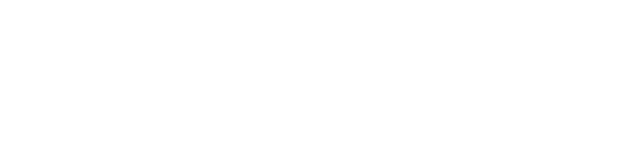
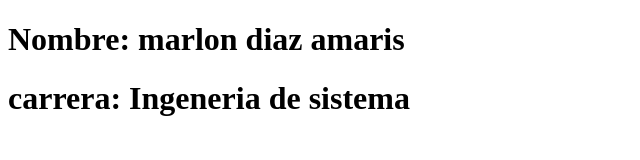
Before and after one commit to marlondiazamaris/pagina_web_miercoles, a plain HTML site: page index.html in a window 1280 px wide. Shown: the whole page, without its empty margins (0-640 px from the left). Drawn offline with Linux system fonts and the light colour scheme.

Commit message:
agrege mi nombre y mi carrera

```diff
--- a/index.html
+++ b/index.html
@@ -6,6 +6,9 @@
     <title>Mi juego favorito</title>
 </head>
 <body>
+  <h1>Nombre: marlon diaz amaris</h1>
+  <h1>carrera: Ingeneria de sistema</h1>
+
 
 </body>
 </html>
```
